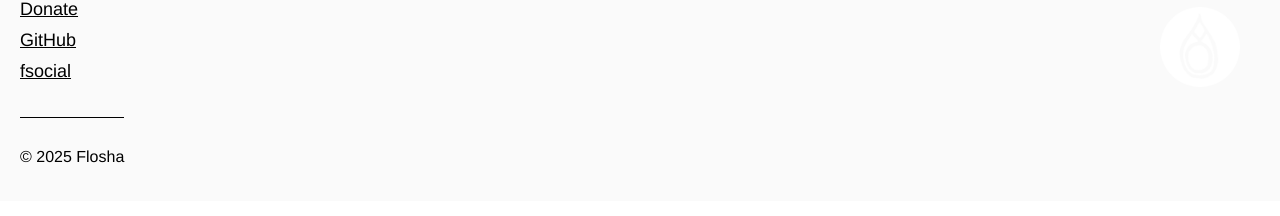
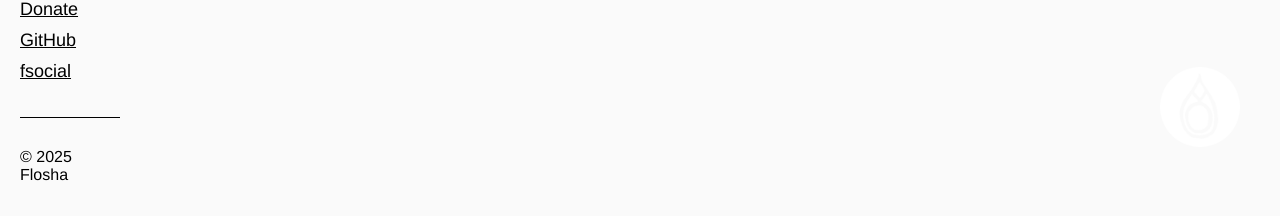
Before and after one commit to floshin/acrolib, a Jekyll site: the page built from index.md, in a window 1280 px wide. Shown: the part 1782-1998 px from the top of the page. Built offline with Jekyll 4.4.1, drawn with Linux system fonts in a browser that asks for light colours; our own code applies the rules of GitHub Pages for plain Markdown files.

Commit message:
Update default.html

```diff
--- a/_layouts/default.html
+++ b/_layouts/default.html
@@ -215,12 +215,13 @@ footer {
       padding-top: 30px;
       margin-top: 30px;
       font-size: 16px;
+      width: 100px;
       order: 1;
     }
 
     footer img {
       max-width: 80px;
-      margin-top: -80px;
+      margin-top: -20px;
       margin-right: 20px;
       order: 2;
     }
```
